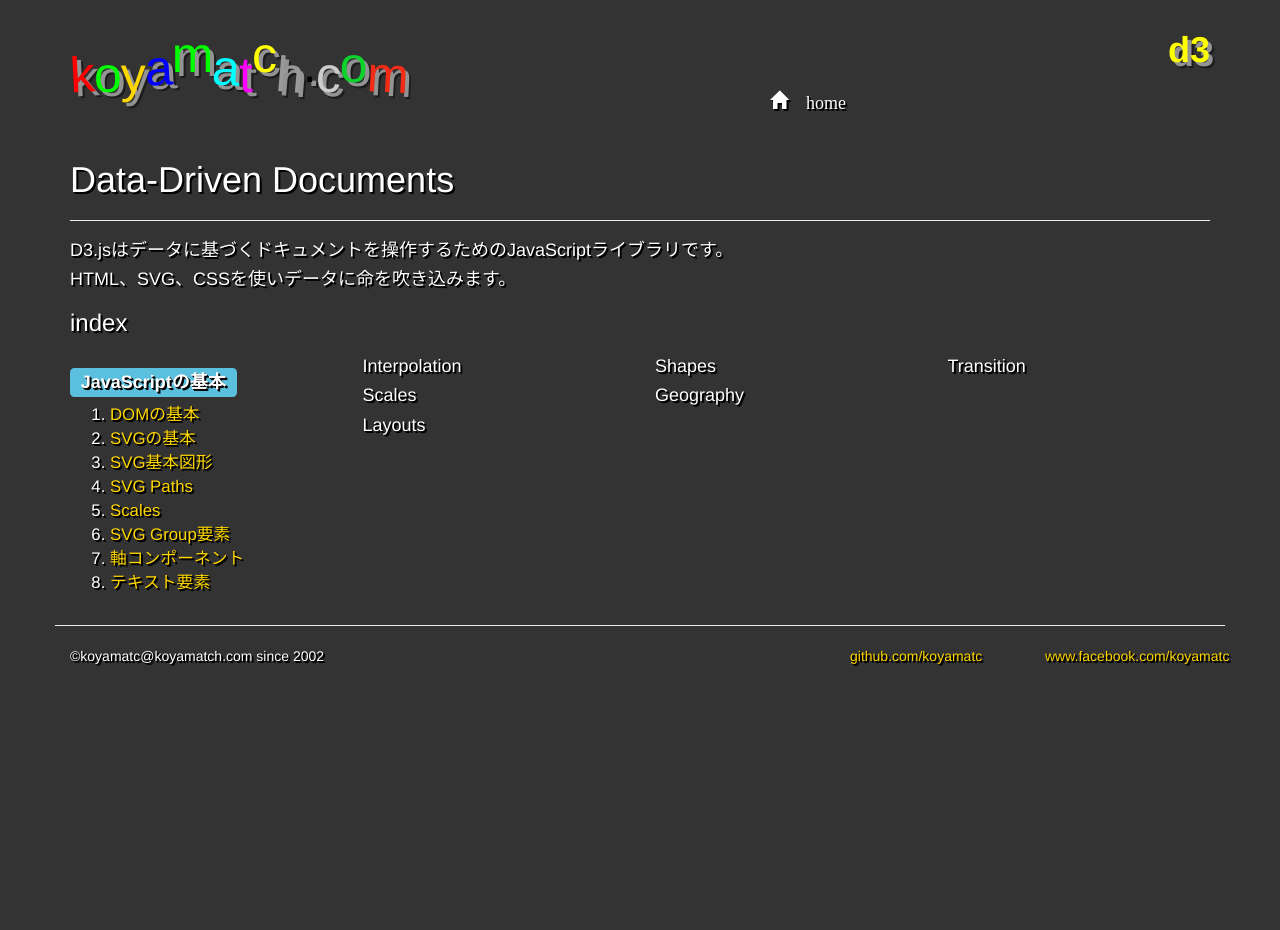
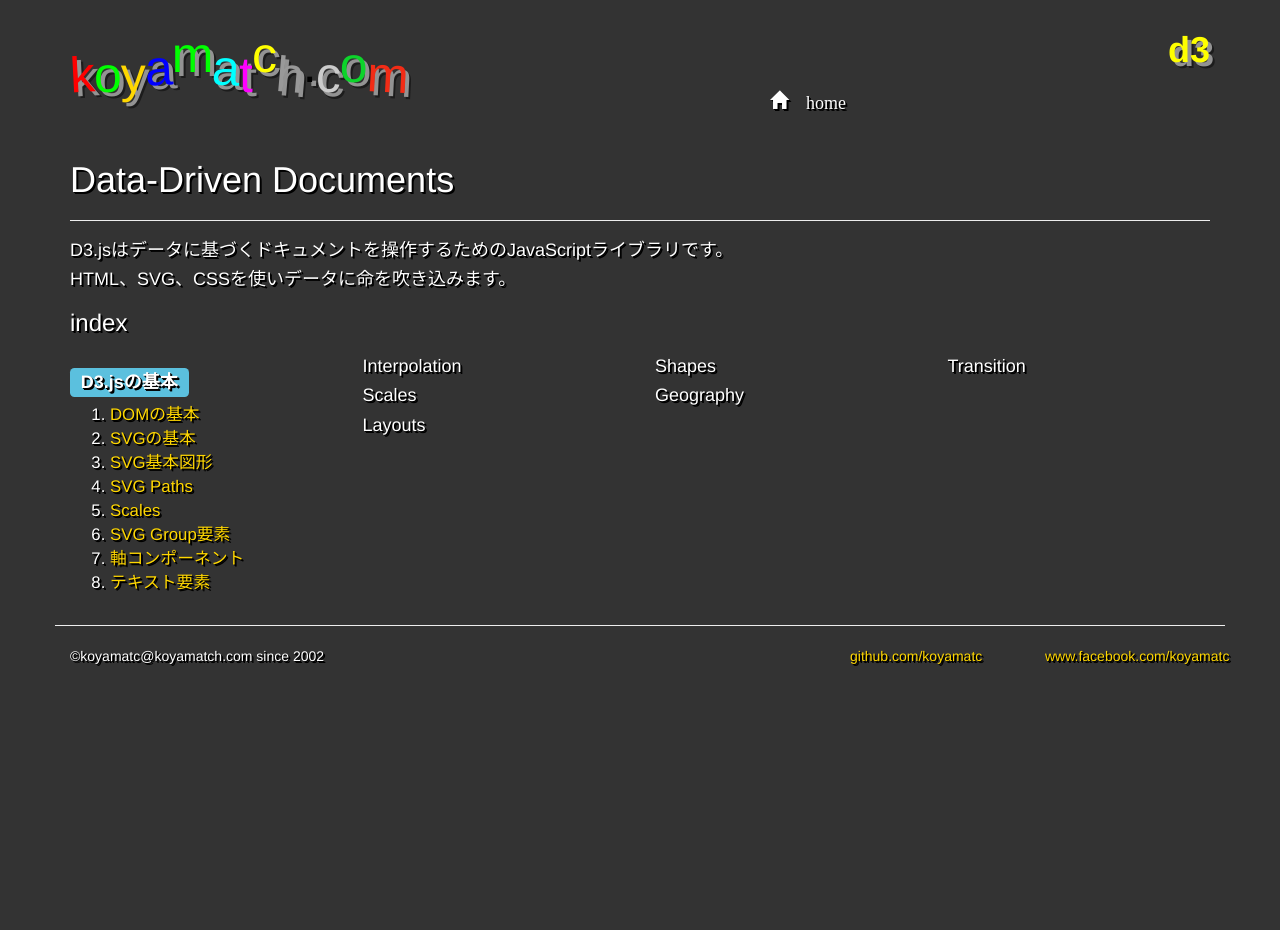
Before and after one commit to koyamatc/d3, a Jekyll site: the page built from index.md, in a window 1280 px wide. Built offline with Jekyll 4.4.1, drawn with Linux system fonts in a browser that asks for light colours; Markdown is read by kramdown in place of the engine named in the settings.

Commit message:
title modified

```diff
--- a/index.md
+++ b/index.md
@@ -14,7 +14,7 @@ layout: default
 
 <div class="row">
 	<div class="col-sm-3">
-		<h3><span class="label label-info">JavaScriptの基本</span></h3>
+		<h3><span class="label label-info">D3.jsの基本</span></h3>
 		<ol class="post-list">
  			{% for post in site.categories.basics %}
    				<li><a href="{{ post.url }}">{{ post.postTitle }}</a></li>
```
Also changed, not shown: 1 other file.
